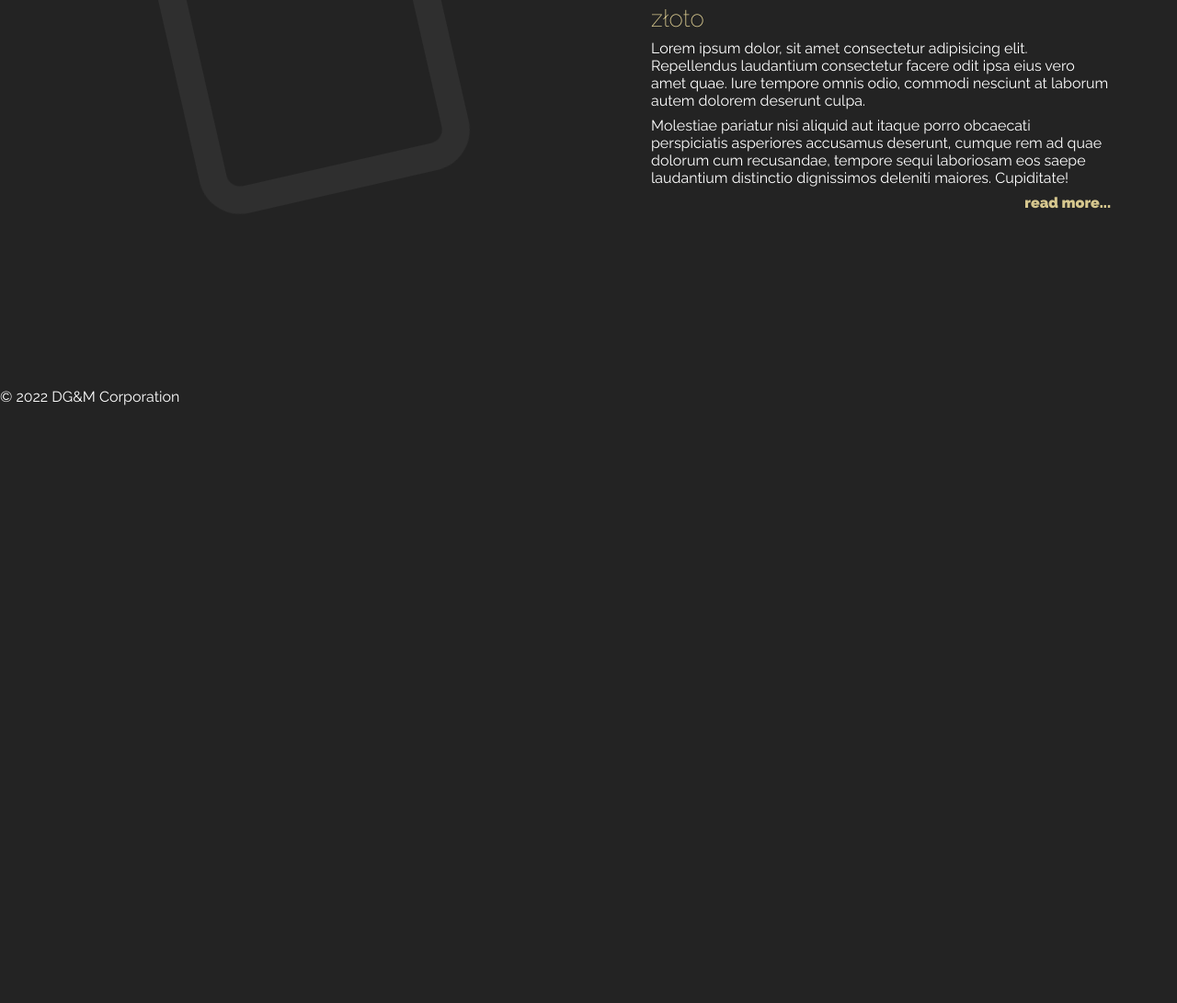
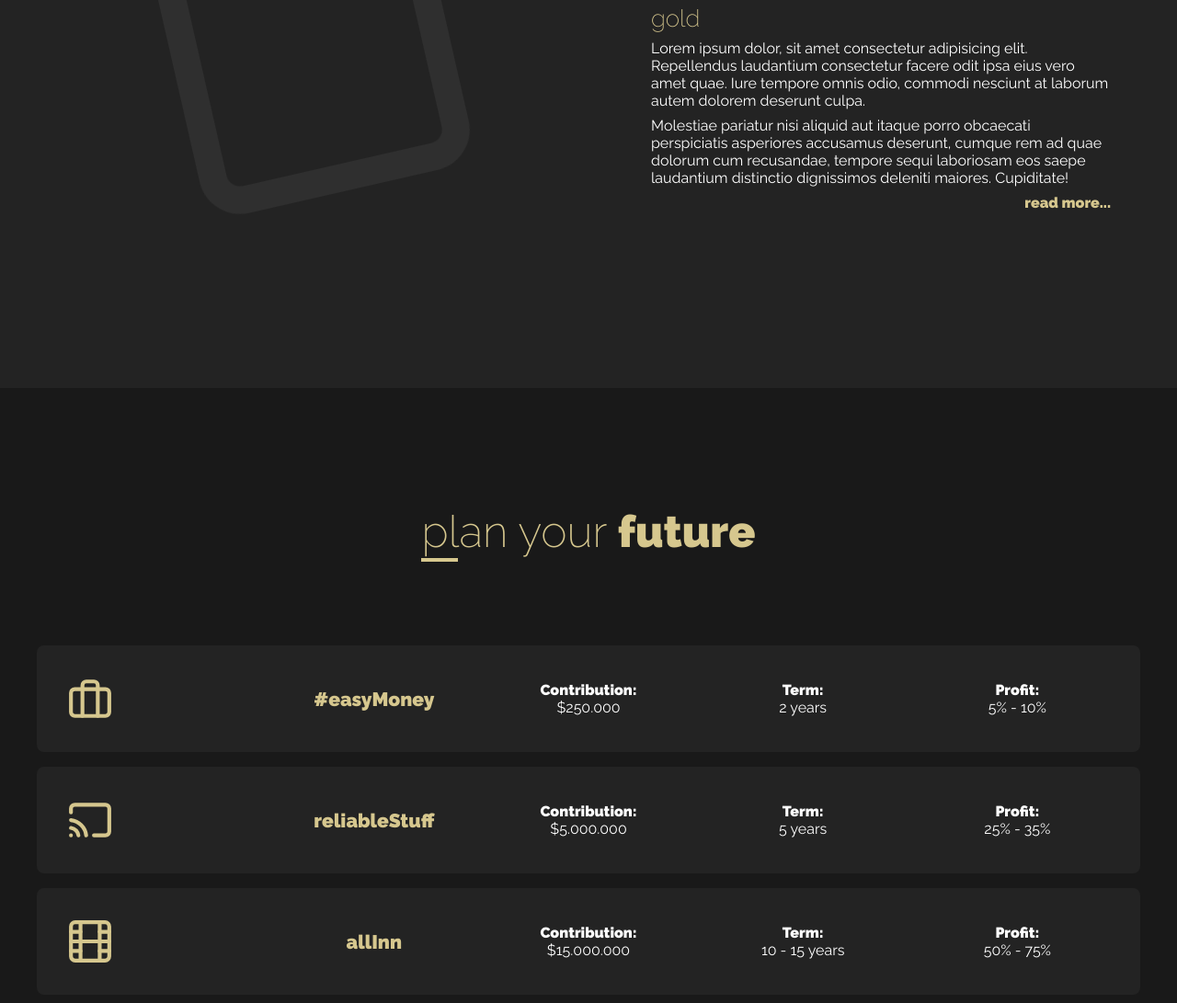
Before and after one commit to Pieniu1511/DGM-Corporation, a plain HTML site: page index.html in a window 1280 px wide. Shown: the part 2709-3800 px from the top of the page at 92% size. Before the commit the page ends 3150 px from the top, so only its background shows below. Drawn offline with nearby package versions, Linux system fonts and the light colour scheme; files that its build step writes are made by us from their sources.

Commit message:
new section added - plans

```diff
--- a/index.html
+++ b/index.html
@@ -111,7 +111,7 @@
                     </div>
                     <div class="info__box">
                         <img src="img/gold-g508ec0993_640.jpg" alt="Sztabka złota" class="info__box-img">
-                        <h3 class="info__box-title">złoto</h3>
+                        <h3 class="info__box-title">gold</h3>
                         <p class="info__box-text">Lorem ipsum dolor, sit amet consectetur adipisicing elit. Repellendus
                             laudantium consectetur facere odit ipsa eius vero amet quae. Iure tempore omnis odio,
                             commodi nesciunt at laborum autem dolorem deserunt culpa.</p>
@@ -122,15 +122,85 @@
                         <a href="#" class="info__box-link">read more...</a>
                     </div>
                 </div>
-
                 <img src="img/icons/square.svg" alt="" class="info__bg-icon info__bg-icon--one">
                 <img src="img/icons/square.svg" alt="" class="info__bg-icon info__bg-icon--two">
                 <img src="img/icons/x.svg" alt="" class="info__bg-icon info__bg-icon--three">
                 <img src="img/icons/x.svg" alt="" class="info__bg-icon info__bg-icon--four">
-
             </section>
         </div>
 
+        <section class="plans" id="plan">
+
+            <div class="wrapper">
+                <h2 class="section-title">plan your <span>future</span></h2>
+
+                <div class="plans__box">
+
+                    <img src="img/icons/briefcase.svg" alt="" class="plans__item plans__item-icon">
+                    <div class="plans__item plans__item-name">
+                        <h3>#easyMoney</h3>
+                    </div>
+                    <div class="plans__item plans__item-money">
+                        <p><b>Contribution:</b></p>
+                        <p>$250.000</p>
+                    </div>
+                    <div class="plans__item plans__item-term">
+                        <p><b>Term:</b></p>
+                        <p>2 years</p>
+                    </div>
+                    <div class="plans__item plans__item-profit">
+                        <p><b>Profit:</b></p>
+                        <p>5% - 10%</p>
+                    </div>
+
+                </div>
+
+                <div class="plans__box">
+
+                    <img src="img/icons/cast.svg" alt="" class="plans__item plans__item-icon">
+                    <div class="plans__item plans__item-name">
+                        <h3>reliableStuff</h3>
+                    </div>
+                    <div class="plans__item plans__item-money">
+                        <p><b>Contribution:</b></p>
+                        <p>$5.000.000</p>
+                    </div>
+                    <div class="plans__item plans__item-term">
+                        <p><b>Term:</b></p>
+                        <p>5 years</p>
+                    </div>
+                    <div class="plans__item plans__item-profit">
+                        <p><b>Profit:</b></p>
+                        <p>25% - 35%</p>
+                    </div>
+
+                </div>
+
+                <div class="plans__box">
+
+                    <img src="img/icons/film.svg" alt="" class="plans__item plans__item-icon">
+                    <div class="plans__item plans__item-name">
+                        <h3>allInn</h3>
+                    </div>
+                    <div class="plans__item plans__item-money">
+                        <p><b>Contribution:</b></p>
+                        <p>$15.000.000</p>
+                    </div>
+                    <div class="plans__item plans__item-term">
+                        <p><b>Term:</b></p>
+                        <p>10 - 15 years</p>
+                    </div>
+                    <div class="plans__item plans__item-profit">
+                        <p><b>Profit:</b></p>
+                        <p>50% - 75%</p>
+                    </div>
+
+                </div>
+
+
+            </div>
+
+        </section>
 
     </main>
 
--- a/sass/_medium.scss
+++ b/sass/_medium.scss
@@ -19,4 +19,23 @@
             }
         }
     }
+
+    .plans {
+        padding: 8em 2em;
+
+        &__box {
+            display: grid;
+            grid-template-columns: repeat(5, 1fr);
+            align-items: center;
+        }
+
+        &__item {
+            margin: 0 1em;
+        }
+
+        &__item-name {
+            margin-top: 0;
+            margin-bottom: 0;
+        }
+    }
 }
--- a/sass/main.scss
+++ b/sass/main.scss
@@ -302,6 +302,44 @@ h1.company-name {
 	}
 }
 
+//plans
+.plans {
+	padding: 6em 2em;
+	background-color: $darker;
+
+	&__box {
+		margin: 1em 0;
+		padding: 2em 1em;
+		text-align: center;
+		border: 1px solid transparent;
+		border-radius: 8px;
+		background-color: $dark;
+		transition: background-color 0.3s, border 0.3s;
+		cursor: pointer;
+
+		&:hover {
+			background-color: $darker;
+			border: 1px solid $gold;
+		}
+	}
+
+	&__item {
+		margin: 1em 0;
+	}
+
+	&__item-icon {
+		width: 50px;
+	}
+
+	&__item-name {
+		margin-top: 0;
+		margin-bottom: 1.5em;
+		font-size: 1.8rem;
+		color: $gold;
+		align-items: center;
+	}
+}
+
 @import './small';
 @import './medium';
 @import './large';
```
Also changed, not shown: css/main.css, img/icons/briefcase.svg (added), img/icons/cast.svg (added), img/icons/film.svg (added), 1 other file.
